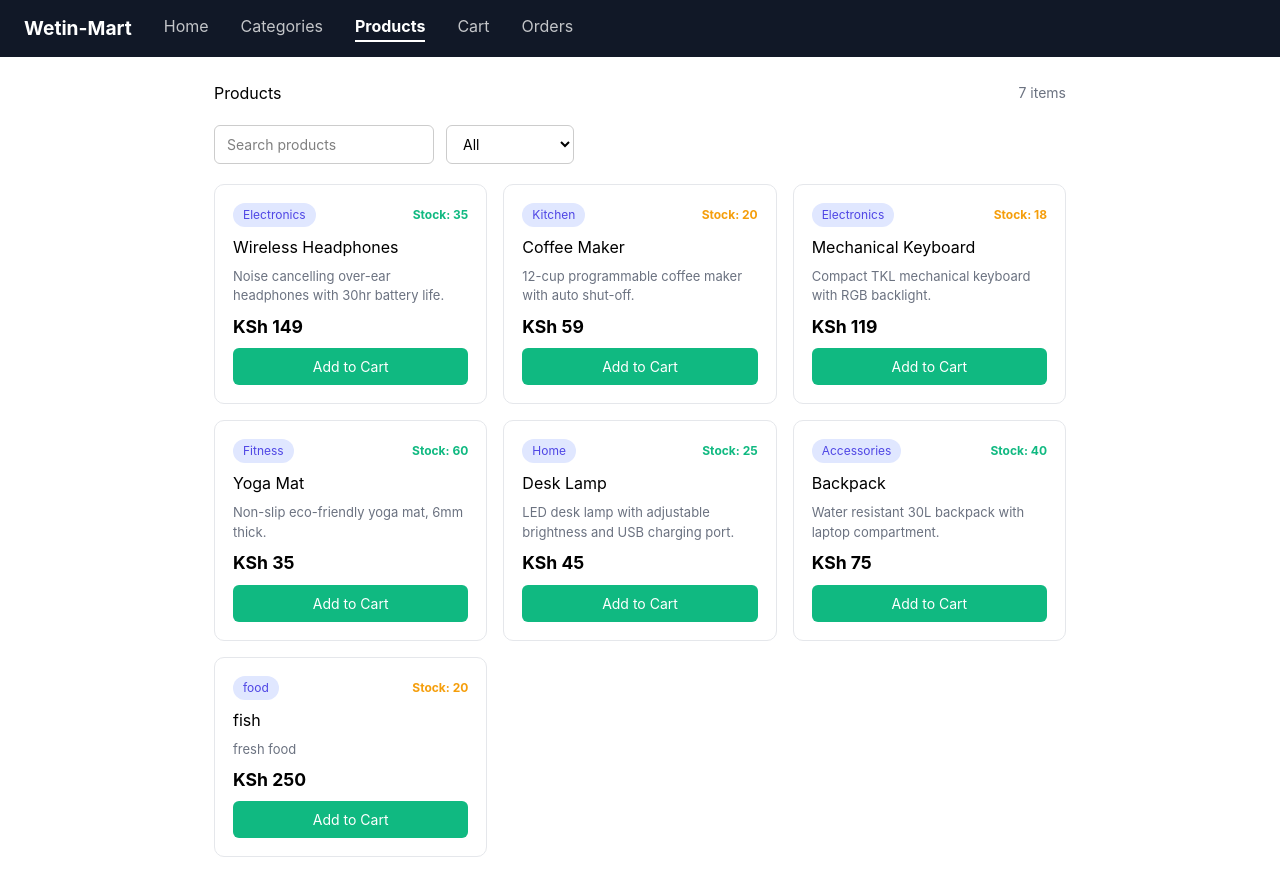
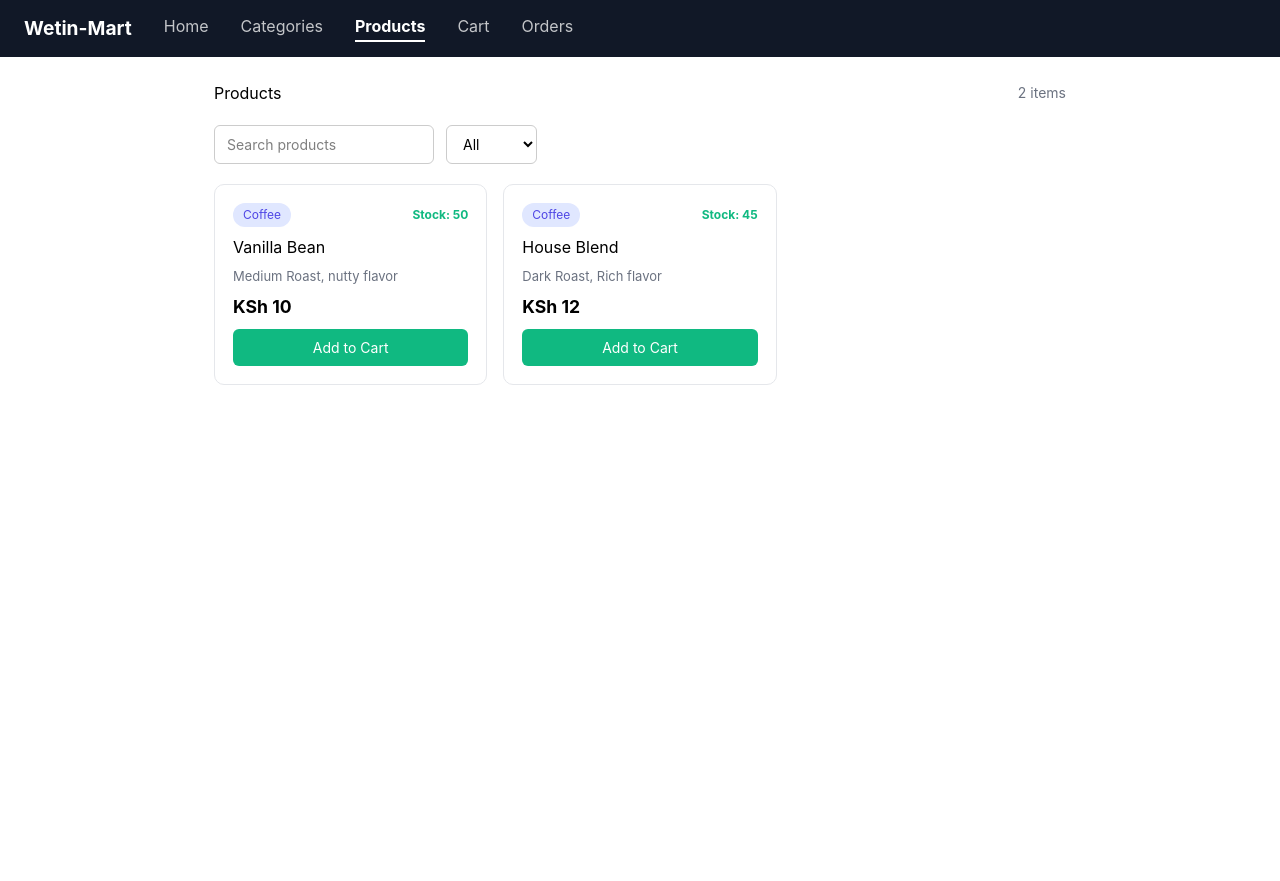
Before and after one commit to ayiekoderrick-8068/ecommerce-admin, a React (Vite) app: page /products in a window 1280 px wide. After the commit the page ends 800 px from the top, so only its background shows below. Built offline with nearby package versions, Linux system fonts and the light colour scheme; data requests are answered from the project's data file.

Commit message:
Add coffee products directly to Products.jsx for deployment

```diff
--- a/src/pages/Products.jsx
+++ b/src/pages/Products.jsx
@@ -4,11 +4,32 @@ import useFetchProducts from "../hooks/useFetchProducts";
 import ProductCard from "../Components/Product";
 import SearchBar from "../Components/SearchBar";
 
+const coffeeProducts = [
+  {
+    id: "1",
+    name: "Vanilla Bean",
+    price: 10.00,
+    category: "Coffee",
+    stock: 50,
+    description: "Medium Roast, nutty flavor",
+    origin: "Columbia",
+  },
+  {
+    id: "2",
+    name: "House Blend",
+    price: 12.00,
+    category: "Coffee",
+    stock: 45,
+    description: "Dark Roast, Rich flavor",
+    origin: "Vietnam",
+  },
+];
+
 function Products() {
   const { id } = useParams();
   const navigate = useNavigate();
 
-  const [products, setProducts] = useFetchProducts("http://localhost:3001/products");
+  const [products, setProducts] = useState(coffeeProducts);
   const [search, setSearch] = useState("");
   const [selectedCategory, setSelectedCategory] = useState("All");
   const [editing, setEditing] = useState(false);
```
